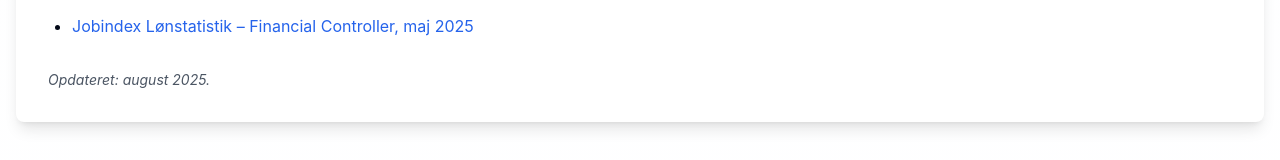
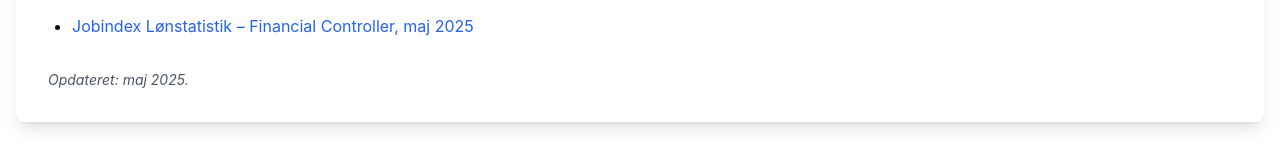
Before and after one commit to Zeetox12345/beregnloenefterskat, a React (Vite) app: page /jobs/financial-controller in a window 1280 px wide. Shown: the part 2792-2952 px from the top of the page. Built offline with nearby package versions, Linux system fonts and the light colour scheme.

Commit message:
Update date on Financial Controller Løn Page from August 2025 to May 2025

```diff
--- a/src/pages/FinancialControllerLoenPage.tsx
+++ b/src/pages/FinancialControllerLoenPage.tsx
@@ -228,7 +228,7 @@ const FinancialControllerLoenPage = () => {
             </ul>
 
             <p className="text-sm text-gray-600 italic mt-8">
-              Opdateret: august 2025.
+              Opdateret: maj 2025.
             </p>
           </div>
         </div>
```
